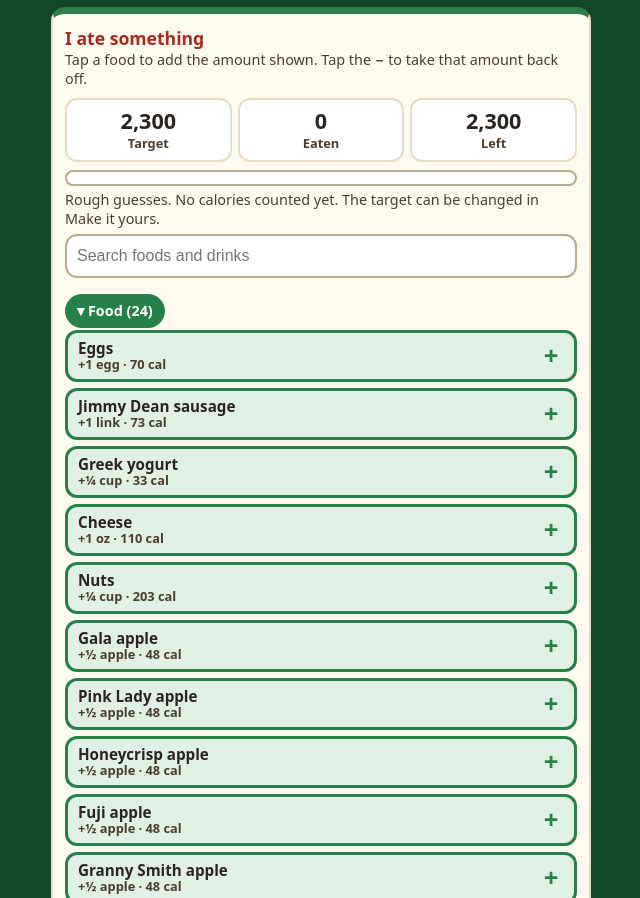
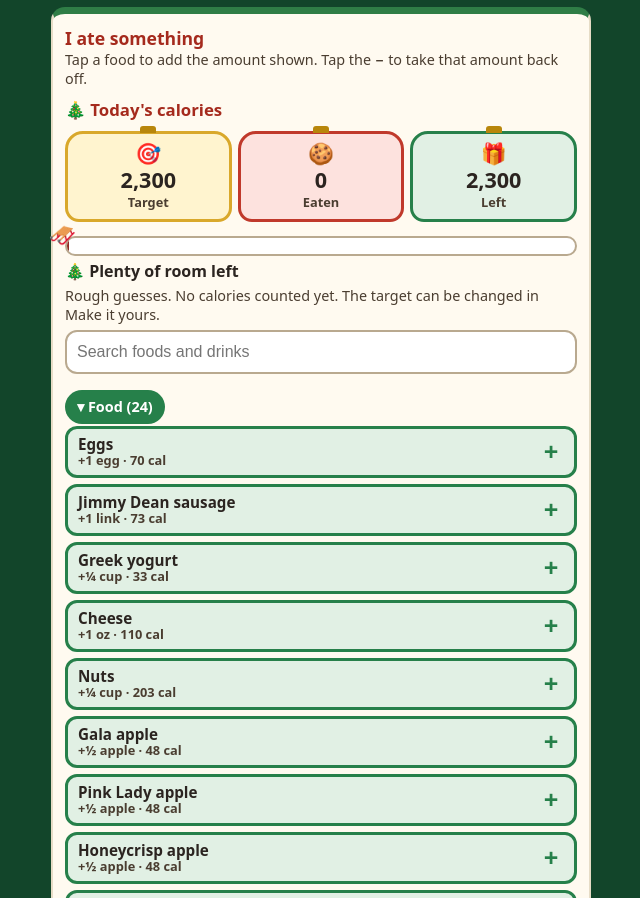
Before and after one commit to jacobielvin/pa-log, a plain HTML site: page index.html in a window 1280 px wide. Shown: the part 1097-1995 px from the top of the page, without its empty margins (319-959 px from the left). Drawn offline with Linux system fonts and the light colour scheme.

Commit message:
Festive calorie section: ornament tiles, candy cane progress bar with sleigh, status line
Co-Authored-By: Claude Sonnet 5.5 <noreply@anthropic.com>
Claude-Session: https://claude.ai/code/session_01U1st8BN1kpkWiSyk1zDtD1

```diff
--- a/index.html
+++ b/index.html
@@ -135,14 +135,24 @@ footer{text-align:center;color:#ffe9a0;margin:14px 0;font-size:.9rem}
 .pc.none{background:transparent;border:2px dashed #b9a98f;color:#8a7a66}
 .cr b{font-size:1.35rem;line-height:1}.cr small{font-size:.8rem;font-weight:700}
 .cr.y b{color:#c0392b}.cr.n b{color:#26804a}.cr.none b{color:#8a7a66}
+.ch{font-weight:900;color:#a52a1d;font-size:1.05rem;margin-top:10px}
 .tg{display:grid;grid-template-columns:repeat(3,minmax(0,1fr));gap:6px;margin-top:10px}
-.tg div{background:#fff;border:2px solid #e6dcc6;border-radius:12px;padding:8px 4px;text-align:center}
+.tg div{background:#fff;border:3px solid #e6dcc6;border-radius:18px 18px 14px 14px;padding:6px 4px 8px;text-align:center;position:relative}
+.tg div::before{content:"";position:absolute;top:-8px;left:50%;transform:translateX(-50%);width:16px;height:7px;background:#b8860b;border-radius:3px 3px 0 0}
+.tg .t1{background:#fff4cf;border-color:#d9a82b}
+.tg .t2{background:#fde2de;border-color:#c0392b}
+.tg .t3{background:#e1f0e4;border-color:#26804a}
+.tg .t3.over{background:#fdebd0;border-color:#d9822b}
+.tg i{display:block;font-style:normal;font-size:1.3rem;line-height:1.3}
 .tg b{display:block;font-size:1.35rem;line-height:1.2;color:#2b2420}
 .tg small{display:block;font-size:.8rem;font-weight:700;color:#4a3d30}
 .tg .lf.over b{color:#b3261e}
-.pbar{height:16px;border:2px solid #b9a98f;border-radius:10px;background:#fff;overflow:hidden;margin:8px 0 2px}
-.pbar i{display:block;height:100%;background:#2e7d4f}
-.pbar.over i{background:#d9822b}
+.pw{position:relative;margin:14px 0 4px}
+.pbar{height:20px;border:2px solid #b9a98f;border-radius:12px;background:#fff;overflow:hidden}
+.pbar i{display:block;height:100%;background:repeating-linear-gradient(135deg,#c0392b 0 10px,#fff 10px 20px);border-right:2px solid #8e2a22}
+.pbar.over i{background:repeating-linear-gradient(135deg,#d9822b 0 10px,#fff 10px 20px)}
+.pw .sl{position:absolute;top:-12px;font-size:1.4rem;transform:translateX(-60%);line-height:1}
+.cmsg{font-weight:800;color:#2b2420;margin-top:4px}
 .cbars{position:relative;display:grid;grid-template-columns:repeat(7,minmax(0,1fr));gap:4px;height:120px;align-items:end;margin:8px 0 2px;border-bottom:2px solid #b9a98f}
 .cbars .cb{display:flex;flex-direction:column;justify-content:flex-end;align-items:center;height:100%}
 .cbars .cb i{display:block;width:70%;border-radius:6px 6px 0 0;background:#2e7d4f}
@@ -594,8 +604,10 @@ function render(){
  if(showFood){
 h+='<div class="card" id="foodcard" data-sec="ate" style="--ac:#2f7d46"><h2>I ate something<small>Tap a food to add the amount shown. Tap the \u2212 to take that amount back off.</small></h2>';
 var calTop='';if(showCal){var lc=logCal(day.log),tg=getTarget(),lft=tg-lc.t,pc=Math.min(100,Math.round(lc.t/tg*100));
-   calTop+='<div class="tg"><div><b>'+fn(tg)+'</b><small>Target</small></div><div><b>'+fn(lc.t)+(lc.miss?'+':'')+'</b><small>Eaten</small></div><div class="lf'+(lft<0?' over':'')+'"><b>'+fn(Math.abs(lft))+'</b><small>'+(lft<0?'Over':'Left')+'</small></div></div>'
-   +'<div class="pbar'+(lft<0?' over':'')+'" role="img" aria-label="'+pc+' percent of the target"><i style="width:'+pc+'%"></i></div>'
+   var fm=lft<0?'\uD83D\uDD14 Over the target for today':(pc>=90?'\u2B50 Right around the target':(pc>=50?'\uD83C\uDF81 More than halfway through the day\'s calories':'\uD83C\uDF84 Plenty of room left'));
+   calTop+='<div class="ch">\uD83C\uDF84 Today\'s calories</div><div class="tg"><div class="t1"><i>\uD83C\uDFAF</i><b>'+fn(tg)+'</b><small>Target</small></div><div class="t2"><i>\uD83C\uDF6A</i><b>'+fn(lc.t)+(lc.miss?'+':'')+'</b><small>Eaten</small></div><div class="t3'+(lft<0?' over':'')+'"><i>'+(lft<0?'\uD83D\uDD14':'\uD83C\uDF81')+'</i><b>'+fn(Math.abs(lft))+'</b><small>'+(lft<0?'Over':'Left')+'</small></div></div>'
+   +'<div class="pw"><span class="sl" style="left:'+pc+'%" aria-hidden="true">\uD83D\uDEF7</span><div class="pbar'+(lft<0?' over':'')+'" role="img" aria-label="'+pc+' percent of the target"><i style="width:'+pc+'%"></i></div></div>'
+   +'<div class="cmsg">'+fm+'</div>'
    +'<div class="hint">Rough guesses. '+(lc.t?'':'No calories counted yet. ')+(lc.miss?lc.miss+' item'+(lc.miss===1?' has':'s have')+' no calorie number. ':'')+'The target can be changed in Make it yours.</div>'}
  h+=calTop;
  h+='<div class="row"><input type="search" id="fsearch" class="srch" placeholder="Search foods and drinks" value="'+esc(fq)+'" aria-label="Search foods and drinks"></div><div class="hint nomatch" id="fnone" hidden>Nothing matches. Use Something else below to add it.</div>';
```
